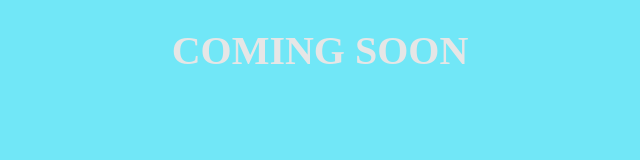
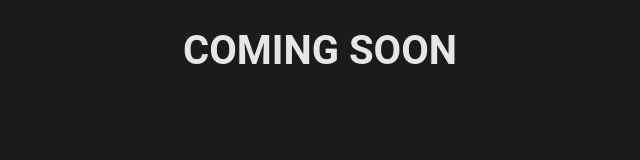
Before and after one commit to Syth-Service/BitMint, a plain HTML site: page index.html in a window 1280 px wide. Shown: the whole page, without its empty margins (320-960 px from the left). Drawn offline with Linux system fonts and the light colour scheme.

Commit message:
Update style.css

```diff
--- a/style.css
+++ b/style.css
@@ -1,10 +1,10 @@
 * {
-    background-color: rgb(113, 231, 247);
+    background-color: rgb(27, 27, 27);
 }
 
 h1 {
     text-align: center;
-    font-family: Akira Expanded;
+    font-family: Roboto, Arial, Helvetica, sans-serif;
     font-size: 40px;
     color: rgb(230, 230, 230);
-  }
+}
```
